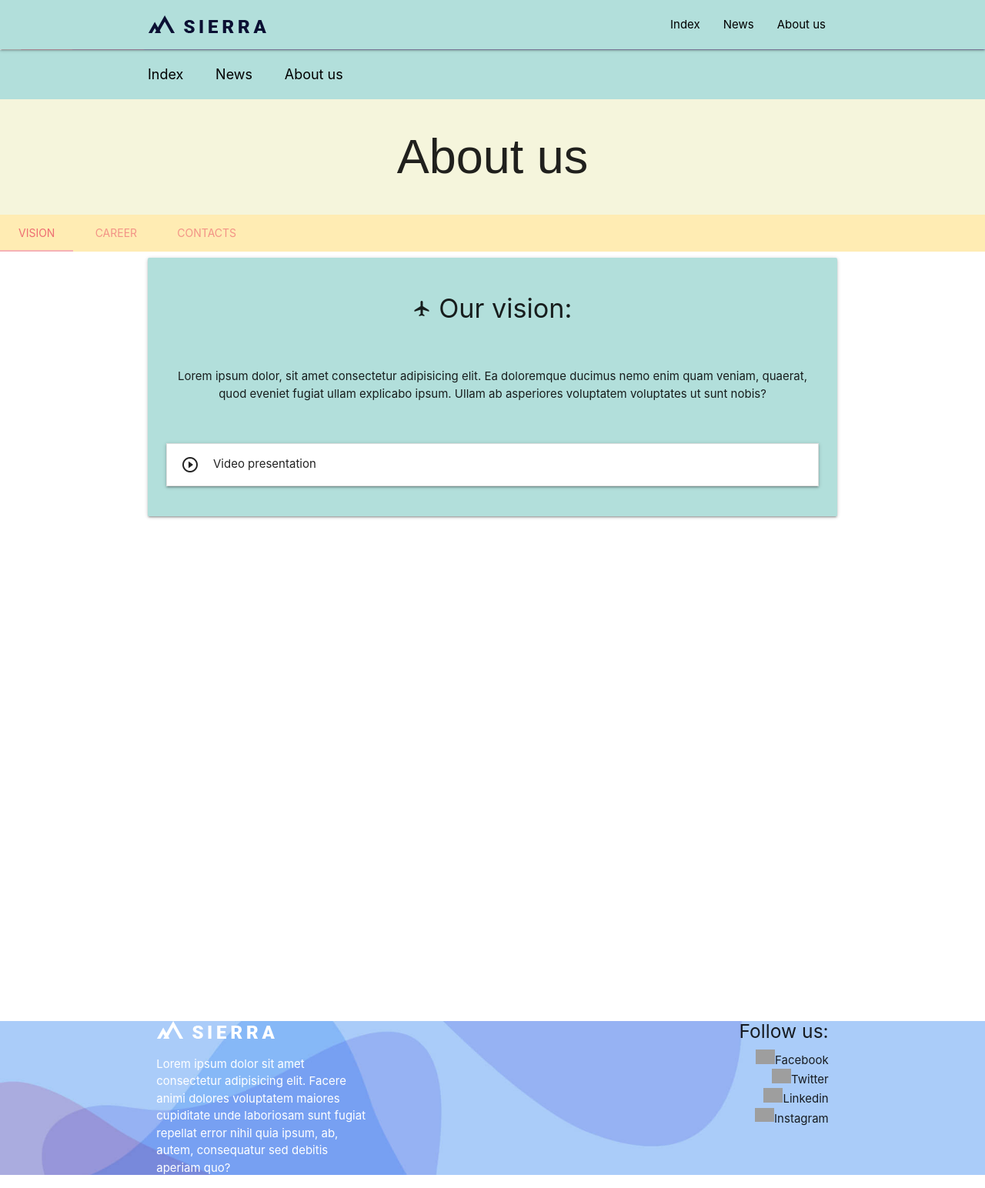
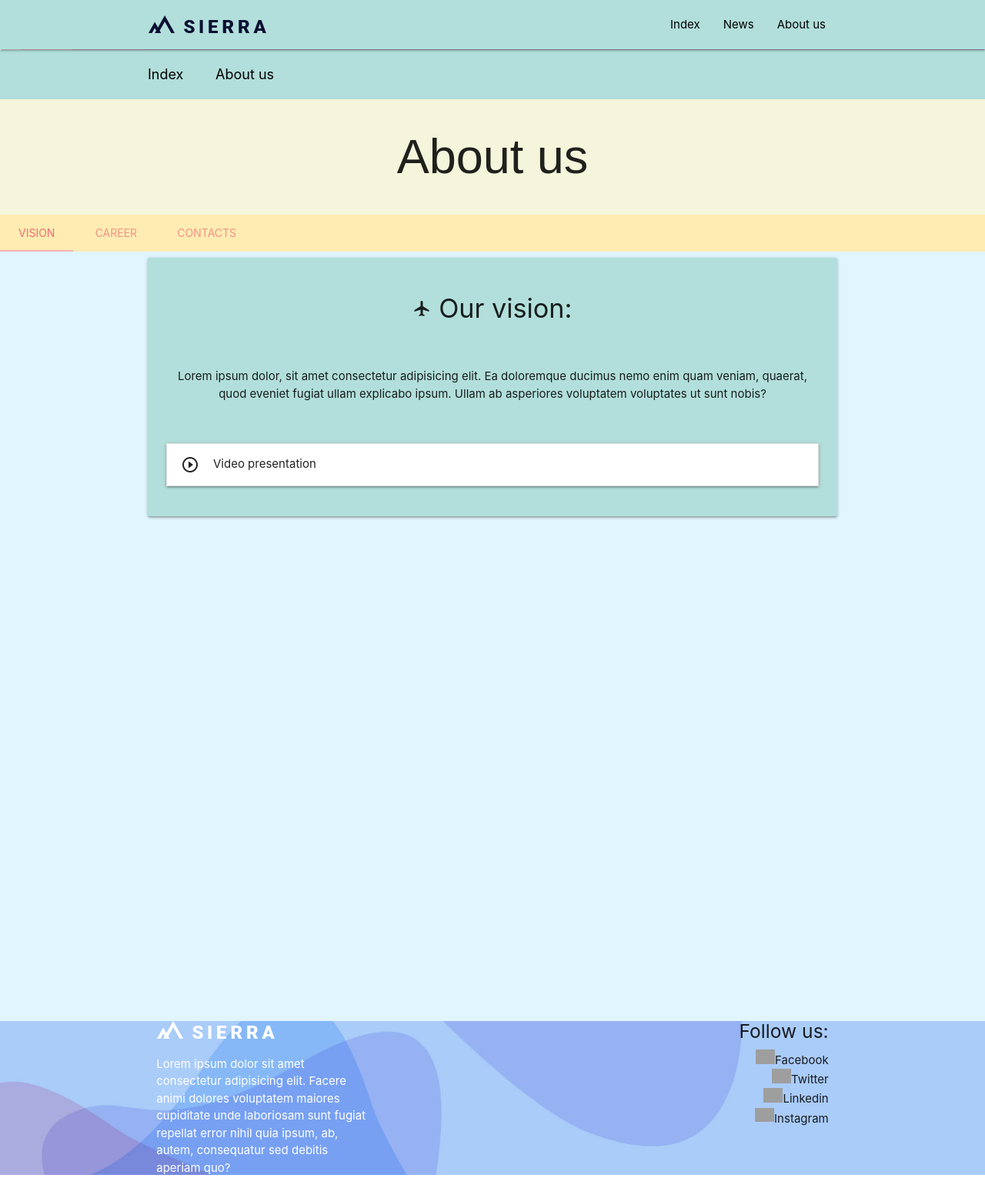
Before and after one commit to aurimasvalys/Projektas2, a PHP site: page /aboutus.php in a window 1280 px wide. Shown: the whole page at 77% size. Run offline with PHP 8.4, Linux system fonts and the light colour scheme; grey boxes are pictures that could not be loaded.

Commit message:
spalvu korekcijos aboutus

```diff
--- a/aboutus.php
+++ b/aboutus.php
@@ -5,7 +5,6 @@
   <div class="container nav-wrapper">
     <div class="col s12 ">
       <a href="index.php" class="breadcrumb black-text">Index</a>
-      <a href="visosnaujienos.php" class="breadcrumb black-text">News</a>
       <a href="aboutus.php" class="breadcrumb black-text">About us</a>
     </div>
 </nav>
@@ -24,7 +23,7 @@
 </ul>
 </div>
 
-<div id="about_tab_1" class="col s12">
+<div id="about_tab_1" class="col s12 light-blue lighten-5">
     <div class="container">
         <div class="card teal lighten-4">
             <div class="card-content">
@@ -47,7 +46,7 @@
         </div>
     </div>
 </div>
-<div id="about_tab_2" class="col s12">
+<div id="about_tab_2" class="col s12 light-blue lighten-5">
     <div class="container">
         <div class="card cyan lighten-4">
             <div class="card-content">
@@ -117,7 +116,7 @@
         </div>
     </div>
 </div>
-<div id="about_tab_3" class="col s12">
+<div id="about_tab_3" class="col s12 light-blue lighten-5">
     <div class="container">
         <div class="card lime lighten-4">
             <div class="card-content">
```
